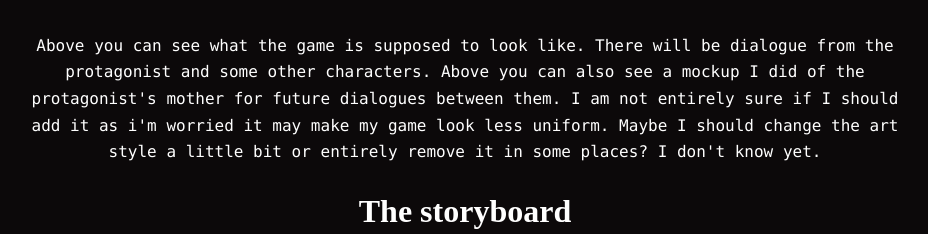
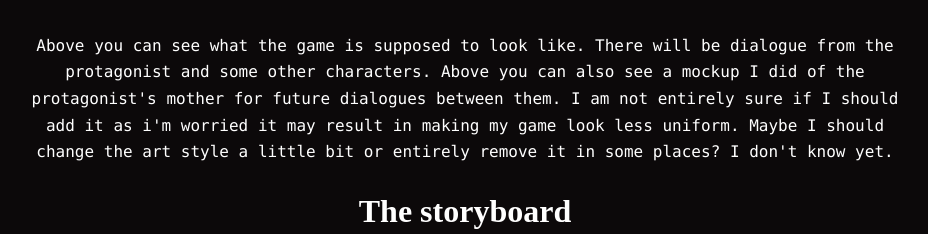
Before and after one commit to shia5347/dreamGirlBlog, a plain HTML site: page blog1.html in a window 1280 px wide. Shown: the part 2587-2821 px from the top of the page, without its empty margins (175-1103 px from the left). Drawn offline with Linux system fonts and the light colour scheme.

Commit message:
Update blog1.html

```diff
--- a/blog1.html
+++ b/blog1.html
@@ -50,7 +50,7 @@
 
 
 	<center><p class="pBlog">Above you can see what the game is supposed to look like. There will be dialogue from the protagonist and some other characters. Above you can also see a mockup
-		 I did of the protagonist's mother for future dialogues between them. I am not entirely sure if I should add it as i'm worried it may make my game look less uniform. Maybe I should change the art style a little bit or entirely remove it in some places? I don't know yet. </p></center>
+		 I did of the protagonist's mother for future dialogues between them. I am not entirely sure if I should add it as i'm worried it may result in making my game look less uniform. Maybe I should change the art style a little bit or entirely remove it in some places? I don't know yet. </p></center>
 
 
 	<h2 id="subHeading">The storyboard</h2>
```
